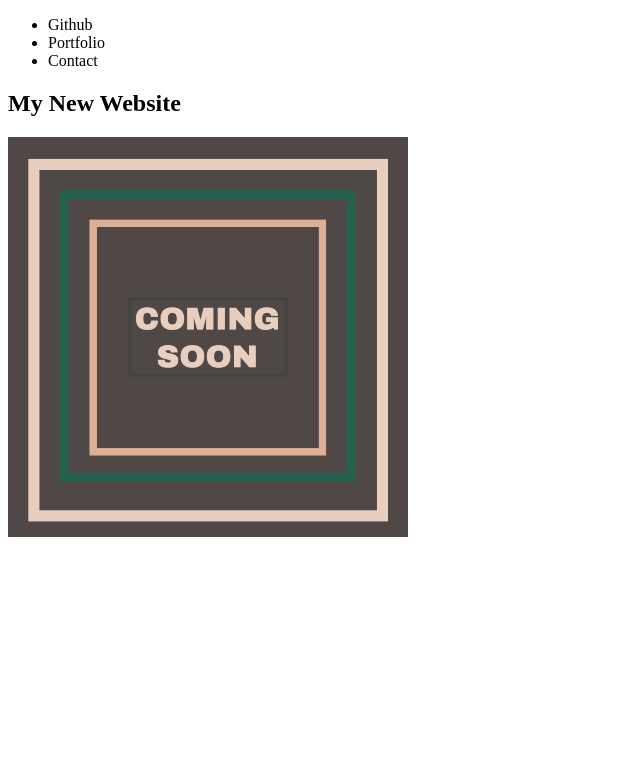
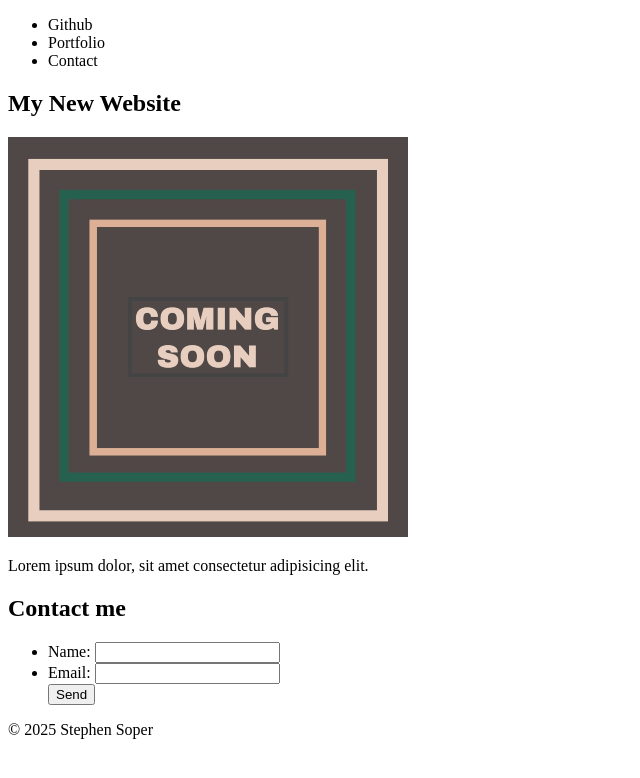
Before and after one commit to Stephen-exe/week-1-mini-project-2025, a plain HTML site: page index.html in a window 1280 px wide. Shown: the whole page, without its empty margins (0-640 px from the left). Drawn offline with Linux system fonts and the light colour scheme.

Commit message:
added contents for structure of index

```diff
--- a/index.html
+++ b/index.html
@@ -19,8 +19,27 @@
   <section>
     <h1>My New Website</h1>
     <img src="./assets/image-1.png" alt="coming soon">
+    <p>Lorem ipsum dolor, sit amet consectetur adipisicing elit.</p>
   </section>
-
+  <section id="contact">
+    <h2>Contact me</h2>
+    <form>
+      <ul>
+        <li>
+          <label for="nameField">Name:</label>
+          <input type="text" name="user-name" id="nameField">
+        </li>
+        <li>
+          <label for="emailField">Email:</label>
+          <input type="text" name="user-email" id="emailField">
+        </li>
+        <button type="submit">Send</button>
+      </ul>
+    </form>
+  </section>
+  <footer>
+    &copy; 2025 Stephen Soper
+  </footer>
 </body>
 
 </html>
```
